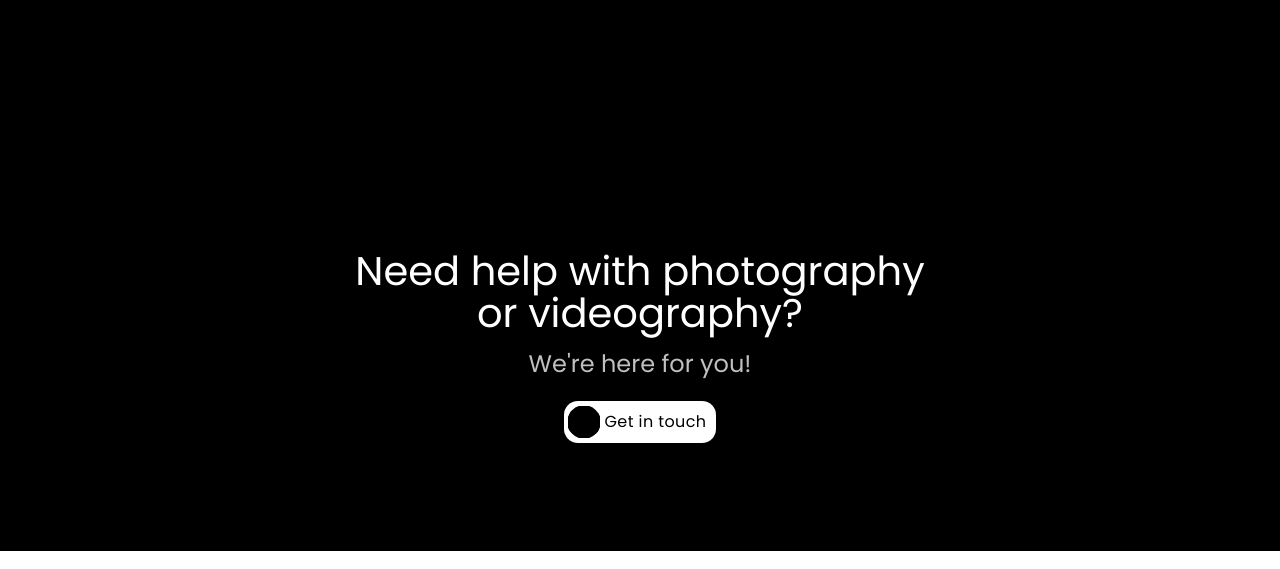
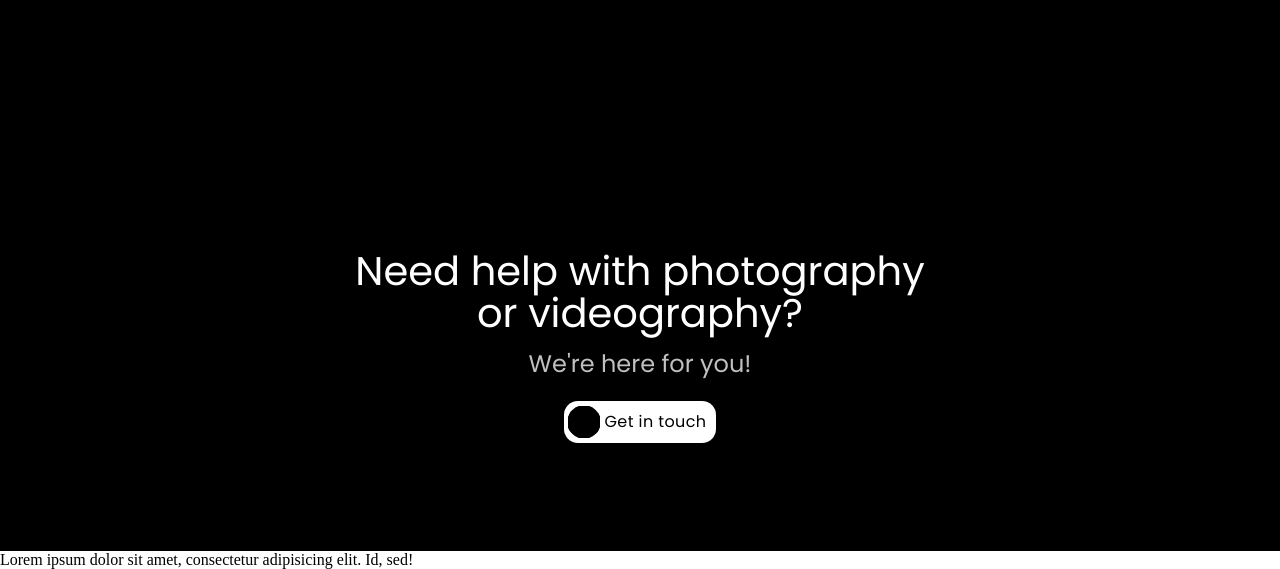
Before and after one commit to Liudmyla900/Aperture, a plain HTML site: page index.html in a window 1280 px wide. Shown: the part 1170-1739 px from the top of the page. Drawn offline with Linux system fonts and the light colour scheme.

Commit message:
create paragraf

```diff
--- a/index.html
+++ b/index.html
@@ -67,6 +67,11 @@
             <a href="#" class="btn_touch">Get in touch</a>
         </div>
     </section>
+    <section>
+        <p>
+            Lorem ipsum dolor sit amet, consectetur adipisicing elit. Id, sed!
+        </p>
+    </section>
 </main>
 </body>
 </html>
```
